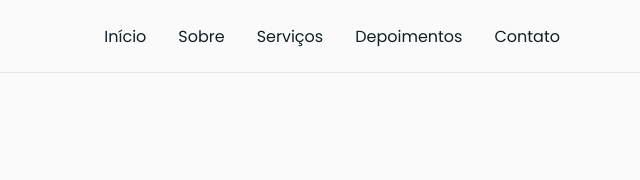
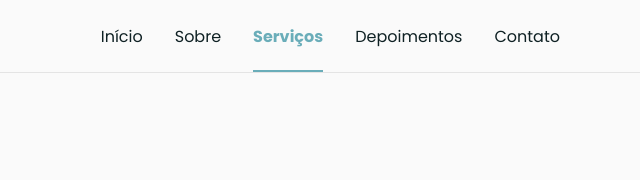
Before and after one commit to voteprogramablz/OriginSix, a plain HTML site: page index.html in a window 1280 px wide. Shown: the top 180 px of the page, 640-1280 px from the left. Drawn offline with nearby package versions, Linux system fonts and the light colour scheme; files whose address does not match are found by name.

Commit message:
Aula 5 pronta

```diff
--- a/main.js
+++ b/main.js
@@ -18,10 +18,9 @@ for (const link of links) {
 // mudar o header da página ao dar scroll
 
 const header = document.querySelector("#header");
+const navHeight = header.offsetHeight;
 
 const changeHeaderWhenScroll = () => {
-  const navHeight = header.offsetHeight;
-
   if (this.window.scrollY >= navHeight) {
     header.classList.add("scroll");
   } else {
@@ -68,10 +67,9 @@ scrollReveal.reveal(
 // Botão voltar para o topo
 
 const backToTopButton = document.querySelector(".back-to-top");
+const windowHeight = window.innerHeight;
 
 const handleBackToTop = () => {
-  const windowHeight = window.innerHeight;
-
   if (window.scrollY >= windowHeight) {
     backToTopButton.classList.add("show");
   } else {
@@ -79,27 +77,39 @@ const handleBackToTop = () => {
   }
 };
 
-const arrayOfScrollEvents = [handleBackToTop, changeHeaderWhenScroll];
+// Menu ativo conforme a seção visível na página
 
+const sections = document.querySelectorAll("main section[id]");
+
+const activateMenuAtCurrentSection = () => {
+  const checkpoint = window.pageYOffset + (window.innerHeight / 8) * 4;
+
+  for (const section of sections) {
+    const sectionTop = section.offsetTop;
+    const sectionHeight = section.offsetHeight;
+    const sectionId = section.getAttribute("id");
+
+    const checkpointStart = checkpoint >= sectionTop;
+    const checkpointEnd = checkpoint <= sectionTop + sectionHeight;
+
+    if (checkpointStart && checkpointEnd) {
+      document
+        .querySelector("nav ul li a[href*=" + sectionId + "]")
+        .classList.add("active");
+    } else {
+      document
+        .querySelector("nav ul li a[href*=" + sectionId + "]")
+        .classList.remove("active");
+    }
+  }
+};
+
+const arrayOfScrollEvents = [
+  handleBackToTop,
+  changeHeaderWhenScroll,
+  activateMenuAtCurrentSection,
+];
+// When scroll
 for (const callback of arrayOfScrollEvents) {
   window.addEventListener("scroll", callback);
 }
-
-// Menu ativo conforme a seção visível na página
-
-const menuItens = document.querySelectorAll("#header .menu ul li .title");
-const menuItensIds = [...menuItens].map((item) => item.attributes[1].nodeValue);
-
-for (const section of menuItensIds) {
-  const sectionToScroll = document.querySelector(section);
-
-  const isVisible =
-    sectionToScroll.getBoundingClientRect().y > 0 &&
-    sectionToScroll.getBoundingClientRect().y < window.innerHeight;
-
-  if (isVisible) {
-    const menuLinkActive = document.querySelector(`a[href='${section}]'`);
-    console.log("Item visivel", menuLinkActive);
-  }
-  console.log(section, isVisible);
-}
--- a/style.css
+++ b/style.css
@@ -158,7 +158,8 @@ nav ul li a {
   position: relative;
 }
 
-nav ul li a:hover {
+nav ul li a:hover,
+nav ul li a.active {
   color: var(--base-color);
 }
 
@@ -177,8 +178,7 @@ nav ul li a::after {
 }
 
 nav ul li a:hover::after,
-nav ul li a.active::after
- {
+nav ul li a.active::after {
   width: 100%;
 }
 
@@ -588,6 +588,10 @@ LARGE DEVICES: 992 >
     font: 400 1rem var(--title-font);
   }
 
+  nav .menu ul li a.active {
+    font-weight: bold;
+  }
+
   /* Layout */
 
   main {
@@ -595,8 +599,6 @@ LARGE DEVICES: 992 >
   }
 
   /* Home */
-
-
 
   #home .container {
     margin: 0 auto;
```
